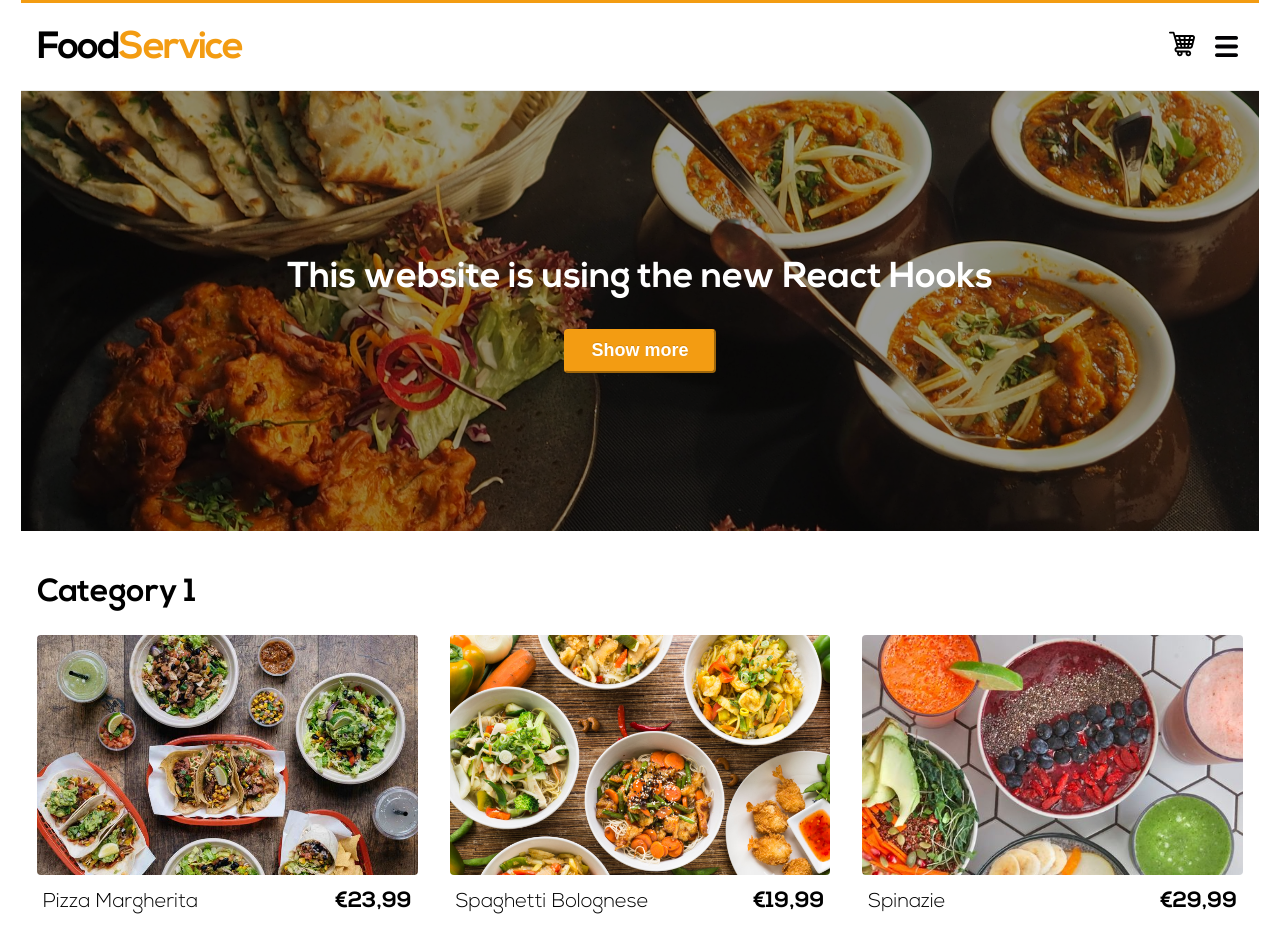
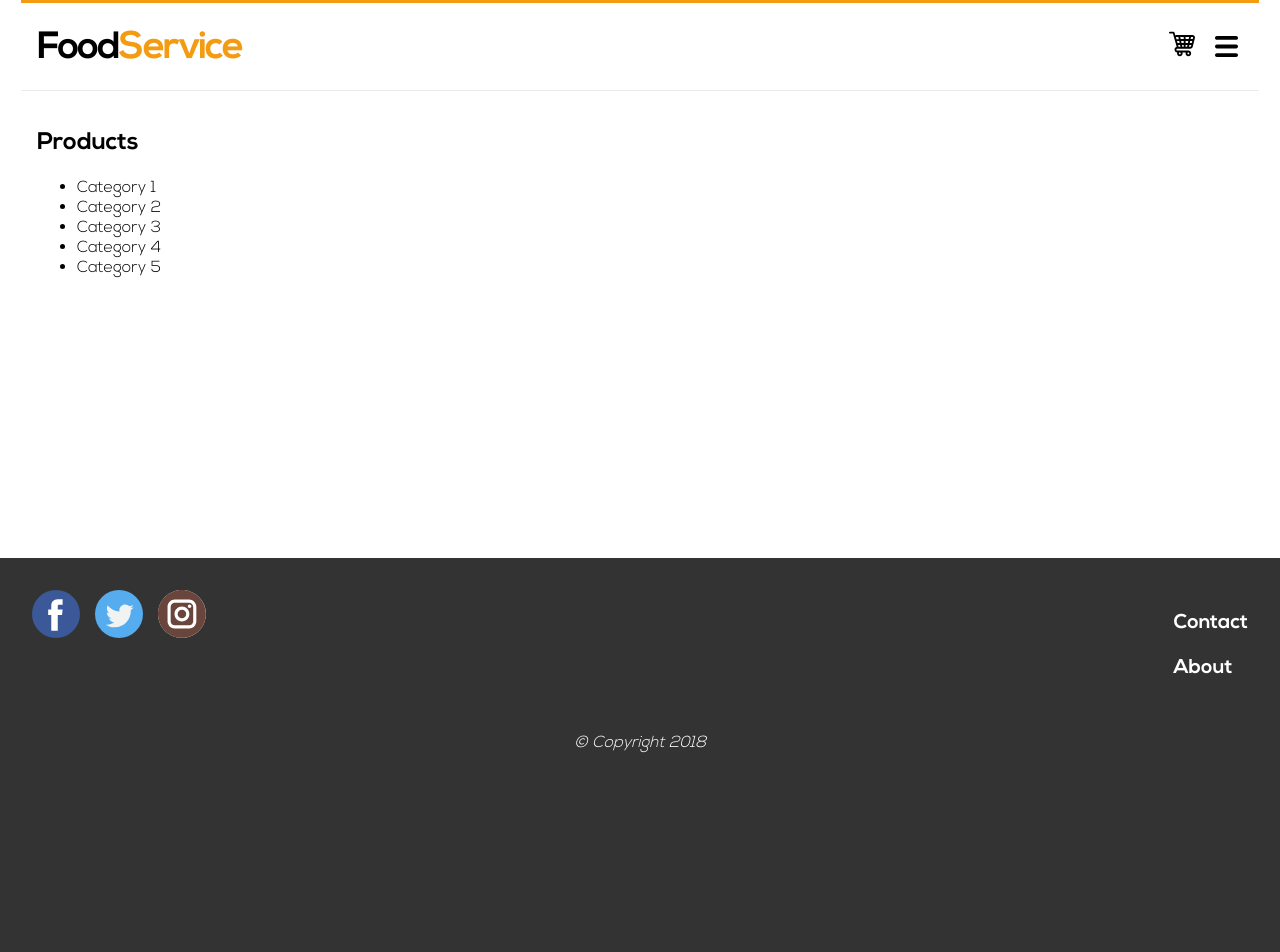
Before and after one commit to tijp/food-service, a React (Create React App) app: page /products in a window 1280 px wide. Before the commit this address led to /. Shown: the top 952 px of the page. After the commit the page ends 800 px from the top, so only its background shows below. Built offline with nearby package versions, Linux system fonts and the light colour scheme.

Commit message:
added products page wip, row component is now more customizable

```diff
--- a/src/components/Styled/Row.ts
+++ b/src/components/Styled/Row.ts
@@ -1,7 +1,8 @@
 import styled from 'styled-components';
 
-export const Row = styled.div`
+export const Row = styled.div<{ justifyContent?: string, alignItems?: string }>`
   display: flex;
   flex-direction: row;
-  align-items: center;
+  align-items: ${props => props.alignItems || 'center'};
+  justify-content: ${props => props.justifyContent || 'space-between'};
 `;
--- a/src/pages/Home/Jumbotron.tsx
+++ b/src/pages/Home/Jumbotron.tsx
@@ -2,6 +2,7 @@ import React from 'react';
 import styled from 'styled-components';
 import Button from '../../components/Button';
 import jumbotronImage from 'assets/images/jumbotron4.jpg';
+import { Link } from 'react-router-dom';
 
 const Container = styled.div`
   color: #fff;
@@ -37,7 +38,9 @@ const Jumbotron = () => (
 
     <Content>
       <h1>This website is using the new React Hooks</h1>
-      <Button text="Show more" onClick={() => 'TODO'} />
+      <Link to="/products">
+        <Button text="Show more" onClick={() => 'TODO'} />
+      </Link>
     </Content>
 
   </Container>
--- /dev/null
+++ b/src/pages/Products.tsx
@@ -0,0 +1,19 @@
+import React from 'react';
+import Section from '../components/Section';
+
+const Products = () => (
+  <Section>
+    <h1>Products</h1>
+
+    <ul>
+      <li>Category 1</li>
+      <li>Category 2</li>
+      <li>Category 3</li>
+      <li>Category 4</li>
+      <li>Category 5</li>
+    </ul>
+
+  </Section>
+);
+
+export default Products;
--- a/src/pages/app/Routes.tsx
+++ b/src/pages/app/Routes.tsx
@@ -7,6 +7,7 @@ import Footer from '../../components/Footer';
 import ScrollToTop from '../../components/ScrollToTop';
 
 import Home from '../Home/Home';
+import Products from '../Products';
 import Info from '../Info';
 import Contact from '../Contact';
 import Basket from '../Basket/Basket';
@@ -27,6 +28,7 @@ const Routes = () => (
 
         <Switch>
           <Route path="/" exact component={Home} />
+          <Route path="/products" component={Products} />
           <Route path="/info/:id" component={Info} />
           <Route path="/basket" component={Basket} />
           <Route path="/contact" component={Contact} />
```
